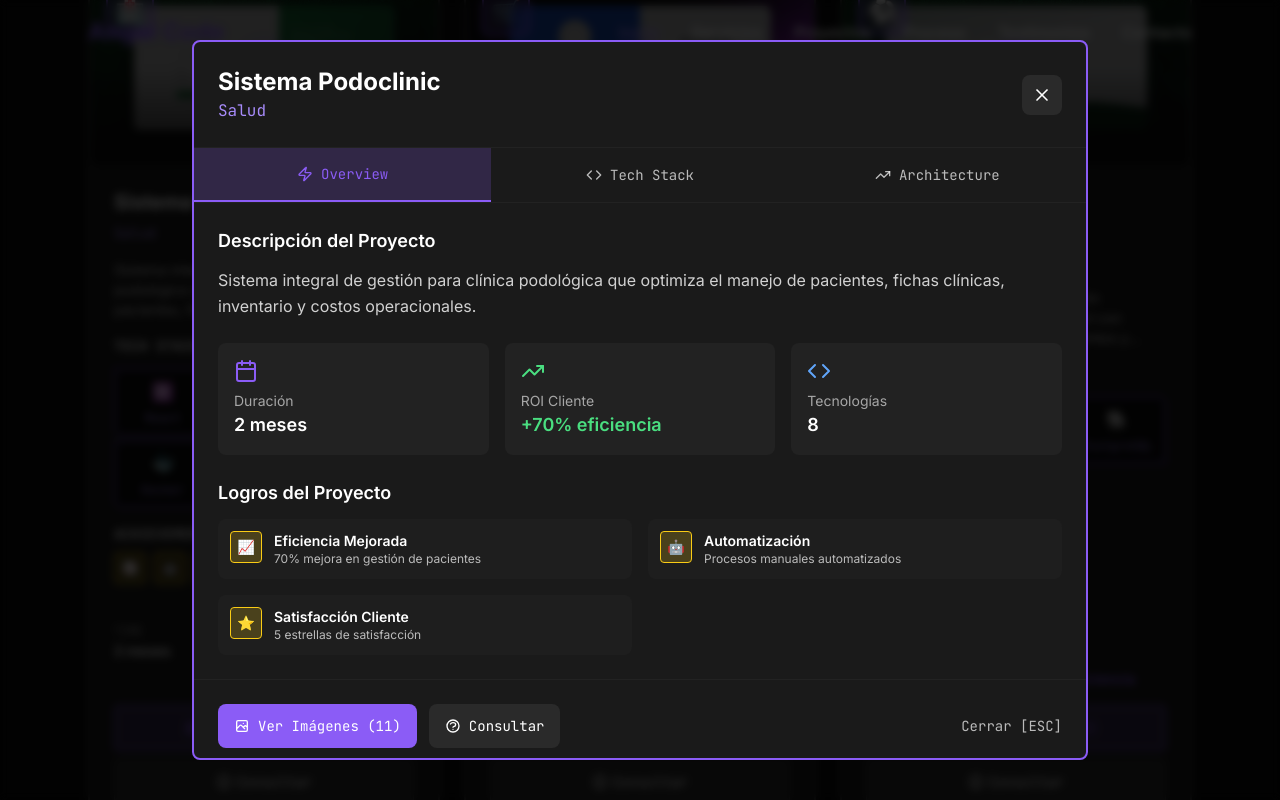
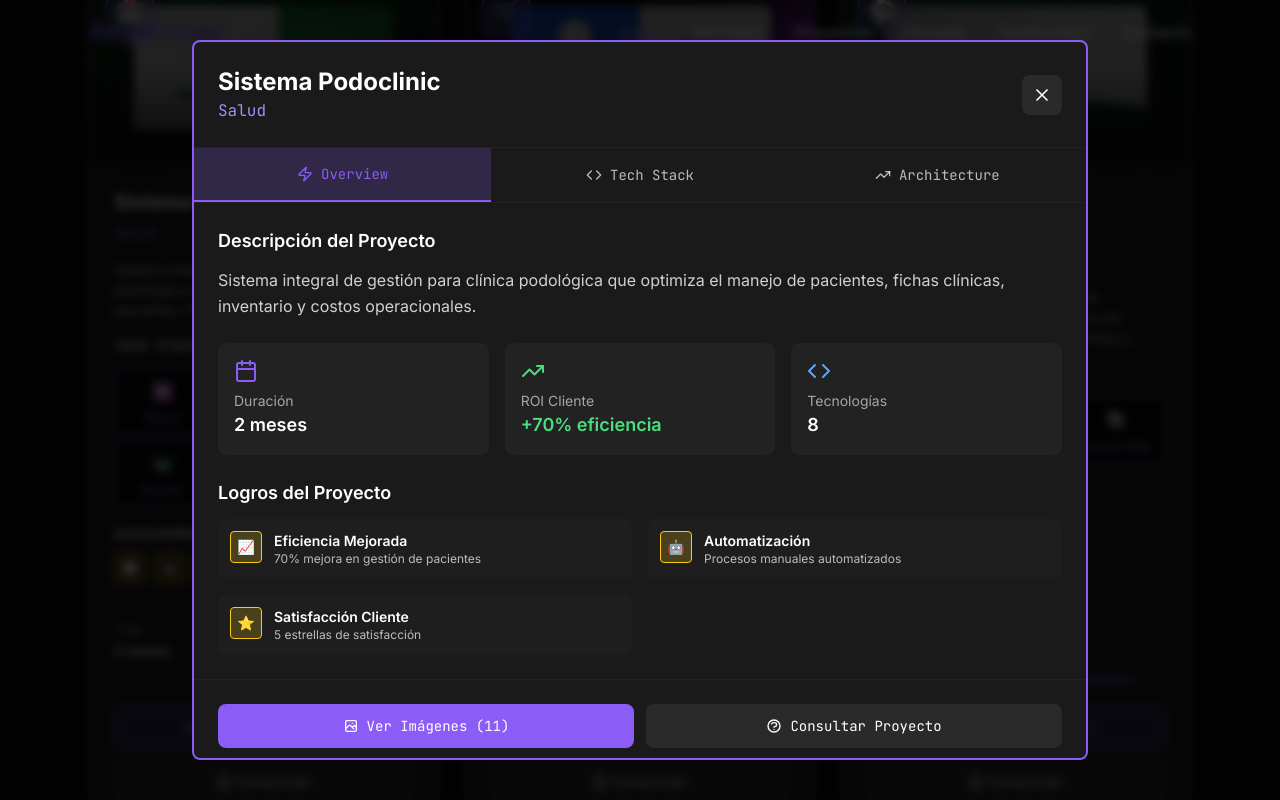
Before and after one commit to Xamppy/AngelCode-Website-Private, a Next.js app: page / in a window 1280 px wide. Both pictures are taken after a click on the element 264 px from the left and 2844 px from the top of the page. Shown: the part 2444-3244 px from the top of the page. Built offline with nearby package versions, Linux system fonts and the light colour scheme.

Commit message:
Fix desktop modal layout: prevent button text truncation by separating action buttons from close button

```diff
--- a/src/components/pixel-art/project-modal.tsx
+++ b/src/components/pixel-art/project-modal.tsx
@@ -205,9 +205,10 @@ export function ProjectModal({ project, isOpen, onClose, onViewImages, onConsult
           )}
         </div>
 
-        {/* Footer - Improved mobile layout */}
-        <div className="flex flex-col sm:flex-row items-stretch sm:items-center justify-between p-4 sm:p-6 border-t border-neutral-gray-light/20 gap-3 sm:gap-0">
-          <div className="flex flex-col sm:flex-row gap-3 flex-1">
+        {/* Footer - Improved layout for both mobile and desktop */}
+        <div className="p-4 sm:p-6 border-t border-neutral-gray-light/20">
+          {/* Action buttons */}
+          <div className="flex flex-col sm:flex-row gap-3 mb-3 sm:mb-4">
             <button
               onClick={() => {
                 if (project && onViewImages) {
@@ -215,7 +216,7 @@ export function ProjectModal({ project, isOpen, onClose, onViewImages, onConsult
                 }
               }}
               disabled={!project?.screenshots || project.screenshots.length === 0}
-              className="bg-purple-primary text-white px-4 py-3 sm:py-2 rounded-lg font-mono text-sm hover:bg-purple-hover transition-colors disabled:opacity-50 disabled:cursor-not-allowed flex items-center justify-center min-h-[44px] flex-1 sm:flex-initial"
+              className="bg-purple-primary text-white px-4 py-3 sm:py-2 rounded-lg font-mono text-sm hover:bg-purple-hover transition-colors disabled:opacity-50 disabled:cursor-not-allowed flex items-center justify-center min-h-[44px] flex-1"
             >
               <svg className="w-4 h-4 inline mr-2 flex-shrink-0" fill="none" stroke="currentColor" viewBox="0 0 24 24">
                 <path strokeLinecap="round" strokeLinejoin="round" strokeWidth={2} d="M4 16l4.586-4.586a2 2 0 012.828 0L16 16m-2-2l1.586-1.586a2 2 0 012.828 0L20 14m-6-6h.01M6 20h12a2 2 0 002-2V6a2 2 0 00-2-2H6a2 2 0 00-2 2v12a2 2 0 002 2z" />
@@ -228,20 +229,24 @@ export function ProjectModal({ project, isOpen, onClose, onViewImages, onConsult
                   onConsultProject(project.title)
                 }
               }}
-              className="bg-neutral-gray-medium text-white px-4 py-3 sm:py-2 rounded-lg font-mono text-sm hover:bg-neutral-gray-light transition-colors flex items-center justify-center min-h-[44px] flex-1 sm:flex-initial"
+              className="bg-neutral-gray-medium text-white px-4 py-3 sm:py-2 rounded-lg font-mono text-sm hover:bg-neutral-gray-light transition-colors flex items-center justify-center min-h-[44px] flex-1"
             >
               <svg className="w-4 h-4 inline mr-2 flex-shrink-0" fill="none" stroke="currentColor" viewBox="0 0 24 24">
                 <path strokeLinecap="round" strokeLinejoin="round" strokeWidth={2} d="M8.228 9c.549-1.165 2.03-2 3.772-2 2.21 0 4 1.343 4 3 0 1.4-1.278 2.575-3.006 2.907-.542.104-.994.54-.994 1.093m0 3h.01M21 12a9 9 0 11-18 0 9 9 0 0118 0z" />
               </svg>
-              <span className="truncate">Consultar</span>
+              <span className="truncate">Consultar Proyecto</span>
             </button>
           </div>
-          <button
-            onClick={onClose}
-            className="text-neutral-white/70 hover:text-white transition-colors font-mono text-xs sm:text-sm text-center sm:text-left"
-          >
-            Cerrar [ESC]
-          </button>
+
+          {/* Close button */}
+          <div className="flex justify-center sm:justify-end">
+            <button
+              onClick={onClose}
+              className="text-neutral-white/70 hover:text-white transition-colors font-mono text-xs sm:text-sm"
+            >
+              Cerrar [ESC]
+            </button>
+          </div>
         </div>
       </div>
     </div>
```
Also changed, not shown: 1 other file (tests, documents, lock files or other folders).
